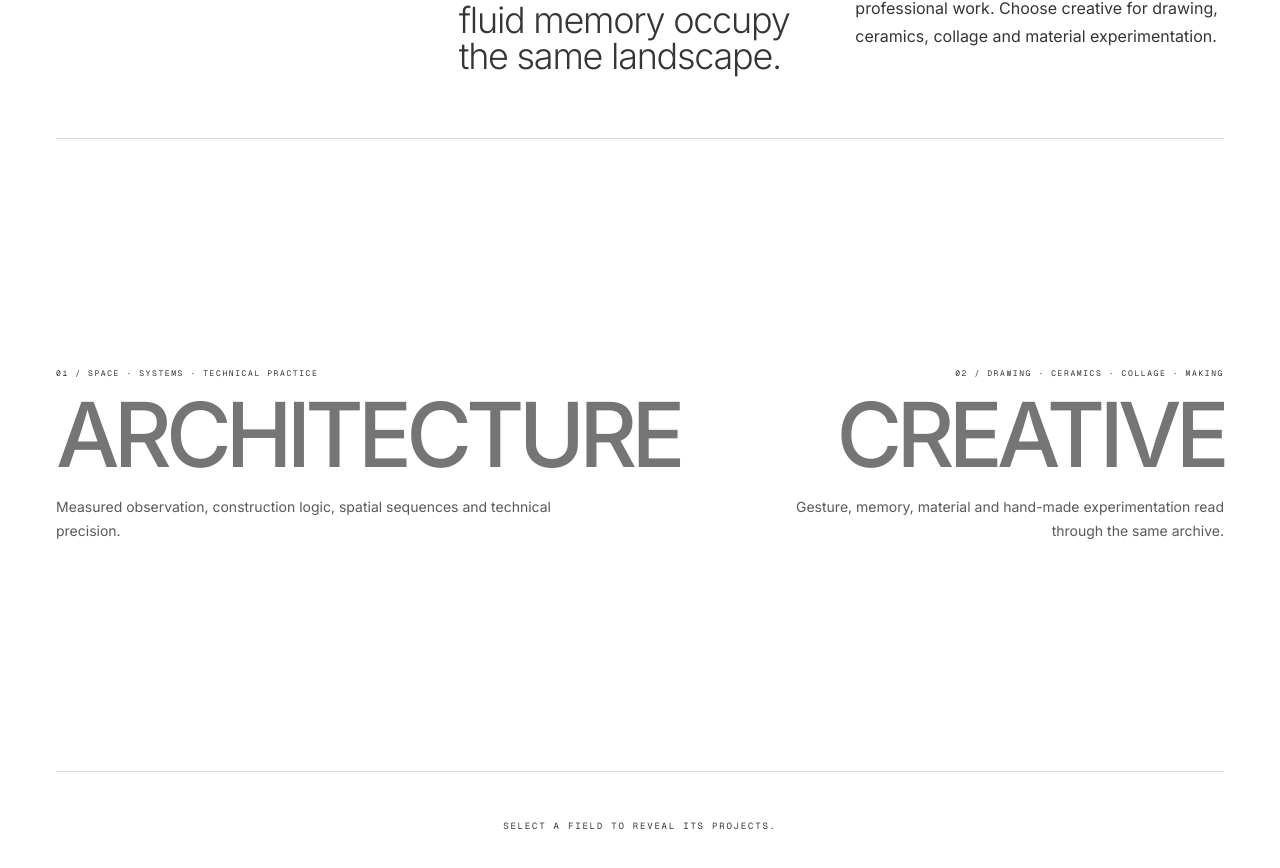
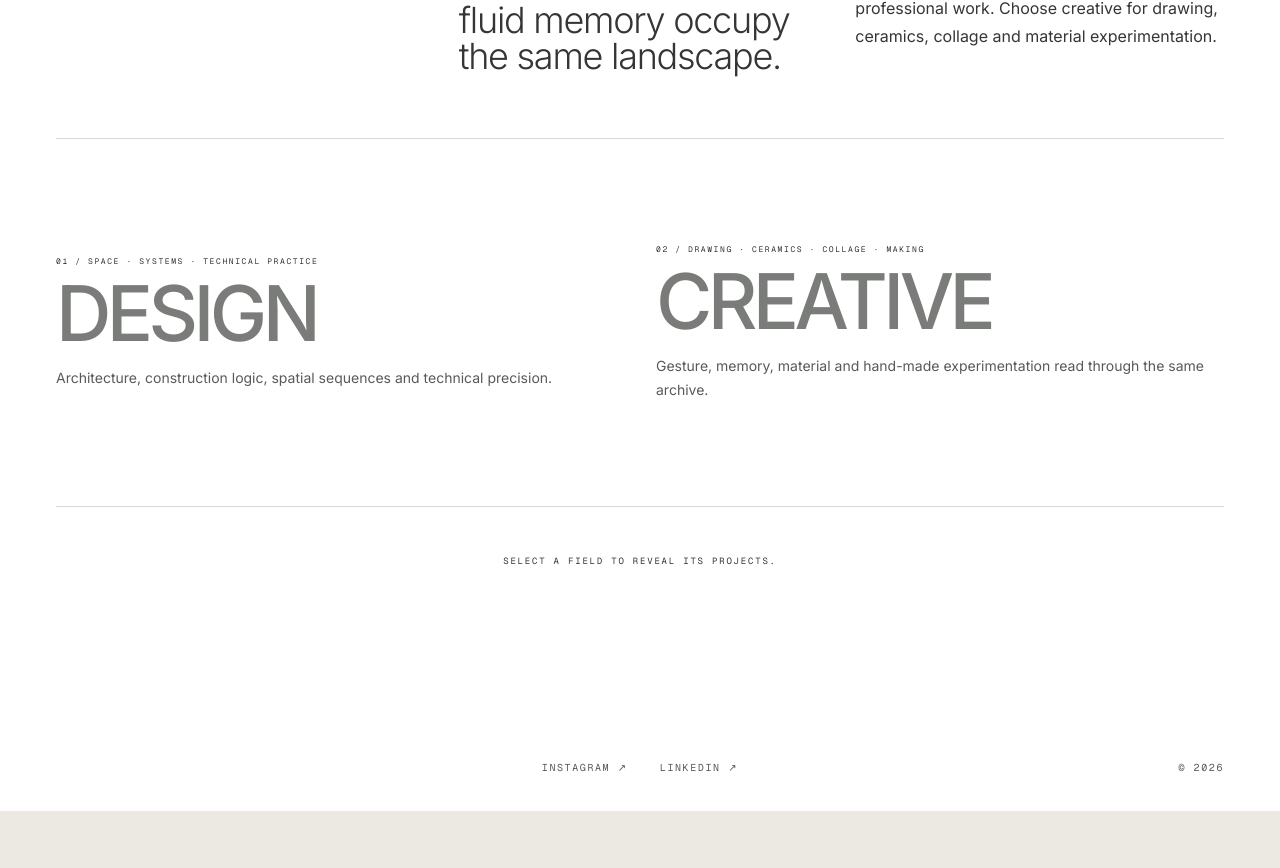
Before and after one commit to Mercy1o/tsiaro-portfolio, a Next.js app: page /work in a window 1280 px wide. Shown: the part 518-1386 px from the top of the page. After the commit the page ends 1329 px from the top, so only its background shows below. Built offline with nearby package versions, Linux system fonts and the light colour scheme; no server answers.

Commit message:
refactor: rename architecture work category to design

```diff
--- a/components/PortfolioSelector.tsx
+++ b/components/PortfolioSelector.tsx
@@ -5,17 +5,17 @@ import { usePathname, useRouter, useSearchParams } from "next/navigation";
 import WorkGrid from "@/components/WorkGrid";
 import { architecturalProjects, creativeProjects, type Project } from "@/data/projects";
 
-export type PortfolioMode = "architecture" | "creative";
+export type PortfolioMode = "design" | "creative";
 
 type PortfolioSelectorProps = { initialMode?: PortfolioMode | null };
 
 const portfolioOptions = [
   {
-    id: "architecture" as const,
+    id: "design" as const,
     index: "01",
-    title: "Architecture",
+    title: "Design",
     subtitle: "Space · Systems · Technical Practice",
-    description: "Measured observation, construction logic, spatial sequences and technical precision.",
+    description: "Architecture, construction logic, spatial sequences and technical precision.",
   },
   {
     id: "creative" as const,
@@ -35,12 +35,12 @@ export default function PortfolioSelector({ initialMode = null }: PortfolioSelec
   useEffect(() => {
     const portfolio = searchParams.get("portfolio");
     const nextMode: PortfolioMode | null =
-      portfolio === "architecture" || portfolio === "creative" ? portfolio : null;
+      portfolio === "design" || portfolio === "creative" ? portfolio : null;
     setMode(nextMode);
   }, [searchParams]);
 
   const activeProjects: Project[] = useMemo(() => {
-    if (mode === "architecture") return architecturalProjects;
+    if (mode === "design") return architecturalProjects;
     if (mode === "creative") return creativeProjects;
     return [];
   }, [mode]);
@@ -53,31 +53,45 @@ export default function PortfolioSelector({ initialMode = null }: PortfolioSelec
 
   return (
     <div>
-      <section className="relative min-h-[70vh] border-y border-[#737873]/16 py-16 md:py-24">
-        <div className="relative grid min-h-[55vh] items-center gap-8 md:grid-cols-[1fr_auto_1fr]">
-          <button type="button" onClick={() => selectMode("architecture")} aria-pressed={mode === "architecture"} className="group py-8 text-left focus-visible:outline-2 focus-visible:outline-offset-8 focus-visible:outline-[#343633]/55 md:py-12">
-            <p className="font-mono text-[8px] uppercase tracking-[.2em] text-[#666963]/66">01 / {portfolioOptions[0].subtitle}</p>
-            <h2 className={`mt-5 text-[clamp(3.4rem,7vw,7.5rem)] font-medium uppercase leading-[.8] tracking-[-.065em] transition-opacity duration-500 ${mode === "architecture" ? "opacity-100" : "opacity-68 group-hover:opacity-100"}`}>Architecture</h2>
-            <p className="mt-6 max-w-lg text-sm leading-6 text-[#666963] opacity-82">{portfolioOptions[0].description}</p>
-          </button>
-
-          <div className="hidden h-40 w-px bg-[linear-gradient(180deg,transparent,rgba(77,82,78,.22),transparent)] md:block" />
-
-          <button type="button" onClick={() => selectMode("creative")} aria-pressed={mode === "creative"} className="group py-8 text-left focus-visible:outline-2 focus-visible:outline-offset-8 focus-visible:outline-[#343633]/55 md:py-12 md:text-right">
-            <p className="font-mono text-[8px] uppercase tracking-[.2em] text-[#666963]/66">02 / {portfolioOptions[1].subtitle}</p>
-            <h2 className={`mt-5 text-[clamp(3.4rem,7vw,7.5rem)] font-medium uppercase leading-[.8] tracking-[-.065em] transition-opacity duration-500 ${mode === "creative" ? "opacity-100" : "opacity-68 group-hover:opacity-100"}`}>Creative</h2>
-            <p className="mt-6 max-w-lg text-sm leading-6 text-[#666963] opacity-82 md:ml-auto">{portfolioOptions[1].description}</p>
-          </button>
+      <section className="relative border-y border-[#737873]/16 py-12 md:py-16">
+        <div className="grid gap-4 md:grid-cols-2 md:gap-8">
+          {portfolioOptions.map((option) => (
+            <button
+              key={option.id}
+              type="button"
+              onClick={() => selectMode(option.id)}
+              aria-pressed={mode === option.id}
+              className="group border-b border-[#737873]/16 py-8 text-left last:border-b-0 md:border-b-0 md:py-10"
+            >
+              <p className="font-mono text-[8px] uppercase tracking-[.2em] text-[#666963]/66">
+                {option.index} / {option.subtitle}
+              </p>
+              <h2 className={`mt-4 text-[clamp(3.2rem,6vw,6.8rem)] font-medium uppercase leading-[.82] tracking-[-.06em] transition-opacity ${mode === option.id ? "opacity-100" : "opacity-65 group-hover:opacity-100"}`}>
+                {option.title}
+              </h2>
+              <p className="mt-5 max-w-xl text-sm leading-6 text-[#666963] opacity-82">
+                {option.description}
+              </p>
+            </button>
+          ))}
         </div>
       </section>
 
       {mode ? (
-        <section className="-mx-5 bg-transparent px-5 pb-12 pt-24 md:-mx-10 md:px-10 md:pt-32 lg:-mx-14 lg:px-14" aria-live="polite">
+        <section className="-mx-5 bg-transparent px-5 pb-12 pt-16 md:-mx-10 md:px-10 md:pt-20 lg:-mx-14 lg:px-14" aria-live="polite">
           <div className="mx-auto max-w-[1600px]">
-            <div className="mb-14 grid gap-8 border-b border-[#737873]/16 pb-8 md:grid-cols-12 md:items-end">
-              <p className="font-mono text-[9px] uppercase tracking-[.22em] text-[#666963]/66 md:col-span-3">{mode === "architecture" ? "ARCH / 01-04" : "CREATIVE / 01-14 + HE"}</p>
-              <h2 className="text-5xl font-medium uppercase tracking-[-.06em] text-[#343633] md:col-span-7 md:text-7xl">{mode === "creative" ? "Creative Portfolio" : "Architectural Portfolio"}</h2>
-              <button type="button" onClick={() => selectMode(null)} className="justify-self-start font-mono text-[9px] uppercase tracking-[.17em] text-[#666963]/70 transition-opacity hover:opacity-55 focus-visible:outline-2 focus-visible:outline-offset-4 focus-visible:outline-[#343633]/55 md:justify-self-end">Change field ↗</button>
+            <div className="mb-10 flex items-end justify-between gap-6 border-b border-[#737873]/16 pb-6">
+              <div>
+                <p className="font-mono text-[8px] uppercase tracking-[.2em] text-[#666963]/66">
+                  {mode === "design" ? "DESIGN / 01-04" : "CREATIVE / 01-14 + HE"}
+                </p>
+                <h2 className="mt-3 text-5xl font-medium uppercase tracking-[-.06em] text-[#343633] md:text-7xl">
+                  {mode === "creative" ? "Creative" : "Design"}
+                </h2>
+              </div>
+              <button type="button" onClick={() => selectMode(null)} className="font-mono text-[9px] uppercase tracking-[.17em] text-[#666963]/70 transition-opacity hover:opacity-55">
+                Change field ↗
+              </button>
             </div>
             <WorkGrid projects={activeProjects} />
           </div>
```
